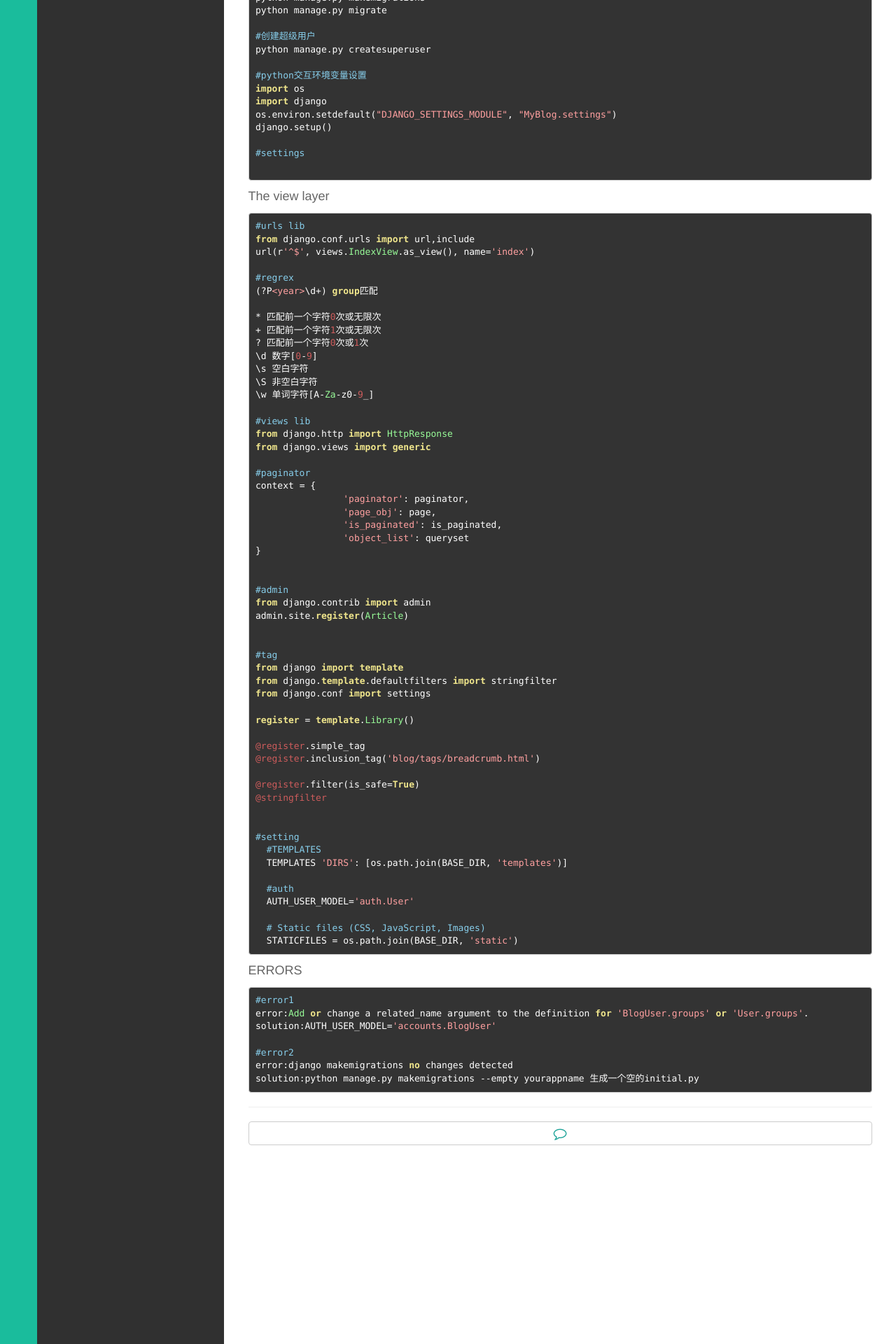
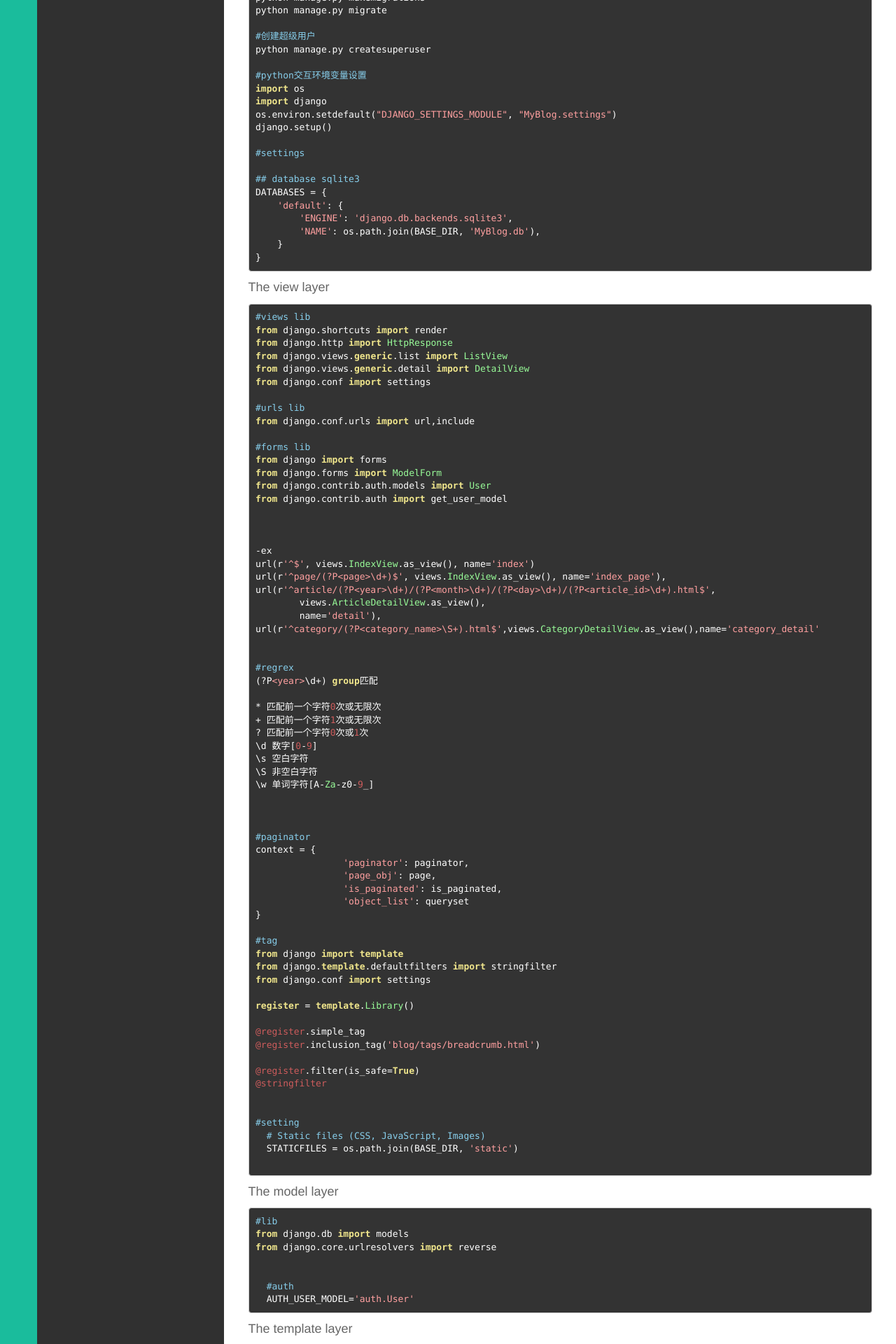
Before and after one commit to kyoyo/kyoyo.github.io, a Jekyll site: the page built from _posts/技術/2017-09-20-Django-Base1.md, in a window 1280 px wide. Shown: the part 612-2532 px from the top of the page at 70% size. Built offline with Jekyll 4.4.1, drawn with Linux system fonts in a browser that asks for light colours; Markdown is read by kramdown in place of the engine named in the settings; some of the changed text lies outside the part shown.

Commit message:
Update 2017-09-20-Django-Base1.md

````diff
--- a/_posts/技術/2017-09-20-Django-Base1.md
+++ b/_posts/技術/2017-09-20-Django-Base1.md
@@ -46,15 +46,45 @@ django.setup()
 
 #settings
 
+## database sqlite3
+DATABASES = {
+    'default': {
+        'ENGINE': 'django.db.backends.sqlite3',
+        'NAME': os.path.join(BASE_DIR, 'MyBlog.db'),
+    }
+}
 
 ```
 
 
 The view layer
 ```
+#views lib
+from django.shortcuts import render
+from django.http import HttpResponse
+from django.views.generic.list import ListView
+from django.views.generic.detail import DetailView
+from django.conf import settings
+
 #urls lib
 from django.conf.urls import url,include
+
+#forms lib
+from django import forms
+from django.forms import ModelForm
+from django.contrib.auth.models import User
+from django.contrib.auth import get_user_model
+
+
+
+-ex
 url(r'^$', views.IndexView.as_view(), name='index')
+url(r'^page/(?P<page>\d+)$', views.IndexView.as_view(), name='index_page'),
+url(r'^article/(?P<year>\d+)/(?P<month>\d+)/(?P<day>\d+)/(?P<article_id>\d+).html$',
+        views.ArticleDetailView.as_view(),
+        name='detail'),
+url(r'^category/(?P<category_name>\S+).html$',views.CategoryDetailView.as_view(),name='category_detail'
+
 
 #regrex
 (?P<year>\d+) group匹配
@@ -78,12 +106,6 @@ context = {
                 'is_paginated': is_paginated,
                 'object_list': queryset
 }
-
-
-#admin
-from django.contrib import admin
-admin.site.register(Article)
-
 
 #tag
 from django import template
@@ -100,15 +122,38 @@ register = template.Library()
 
 
 #setting
-  #TEMPLATES
-  TEMPLATES 'DIRS': [os.path.join(BASE_DIR, 'templates')]
+  # Static files (CSS, JavaScript, Images)
+  STATICFILES = os.path.join(BASE_DIR, 'static')
+
+```
+
+The model layer
+```
+#lib
+from django.db import models
+from django.core.urlresolvers import reverse
+
 
   #auth
   AUTH_USER_MODEL='auth.User'
 
-  # Static files (CSS, JavaScript, Images)
-  STATICFILES = os.path.join(BASE_DIR, 'static')
 ```
+
+
+The template layer
+```
+  #TEMPLATES
+  TEMPLATES 'DIRS': [os.path.join(BASE_DIR, 'templates')]
+
+```
+
+The admin layer
+```
+from django.contrib import admin
+admin.site.register(Article)
+
+```
+
 
 ERRORS
 ```
````
Also changed, not shown: other parts of _posts/技術/2017-09-20-Django-Base1.md (+1 -3 lines).
